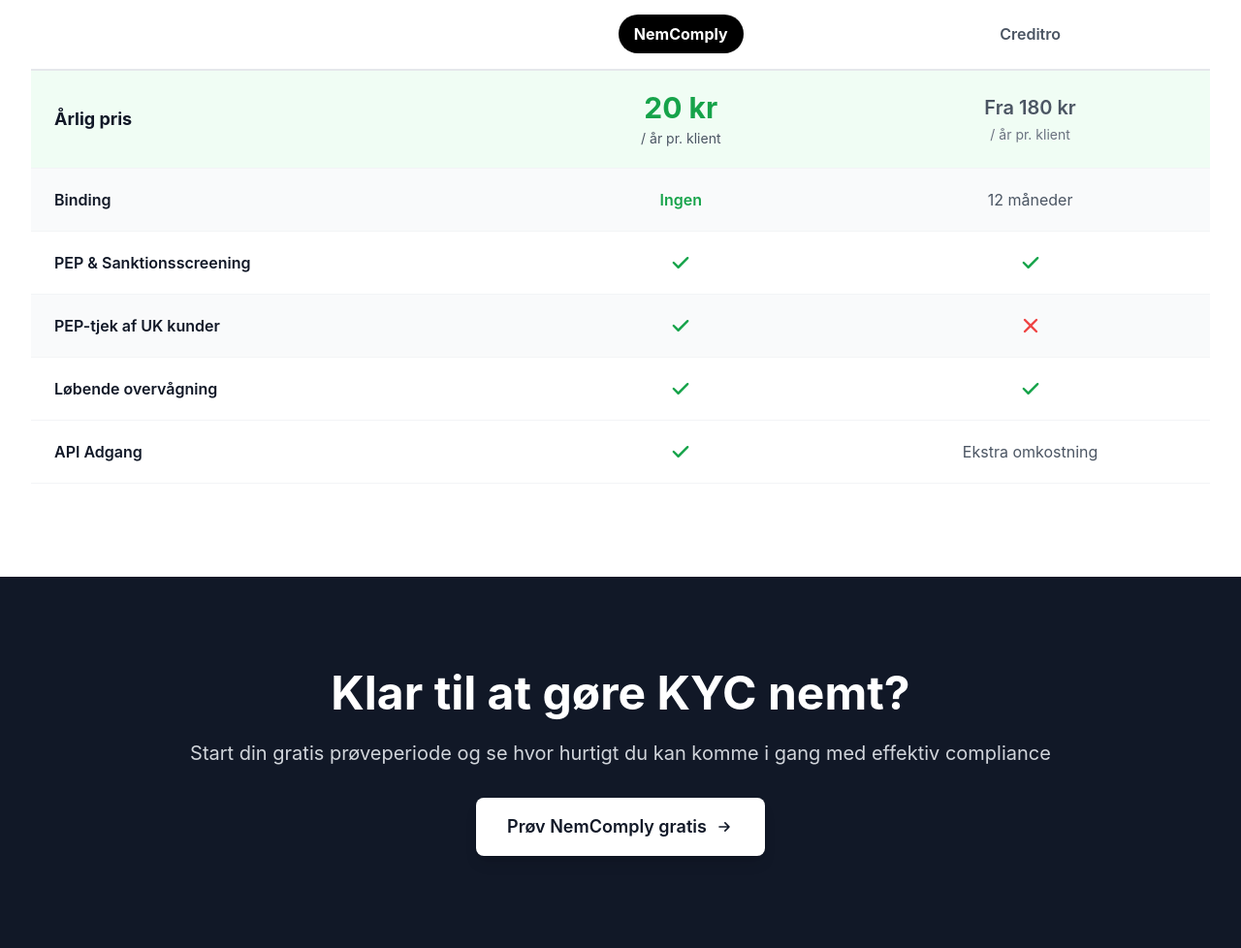
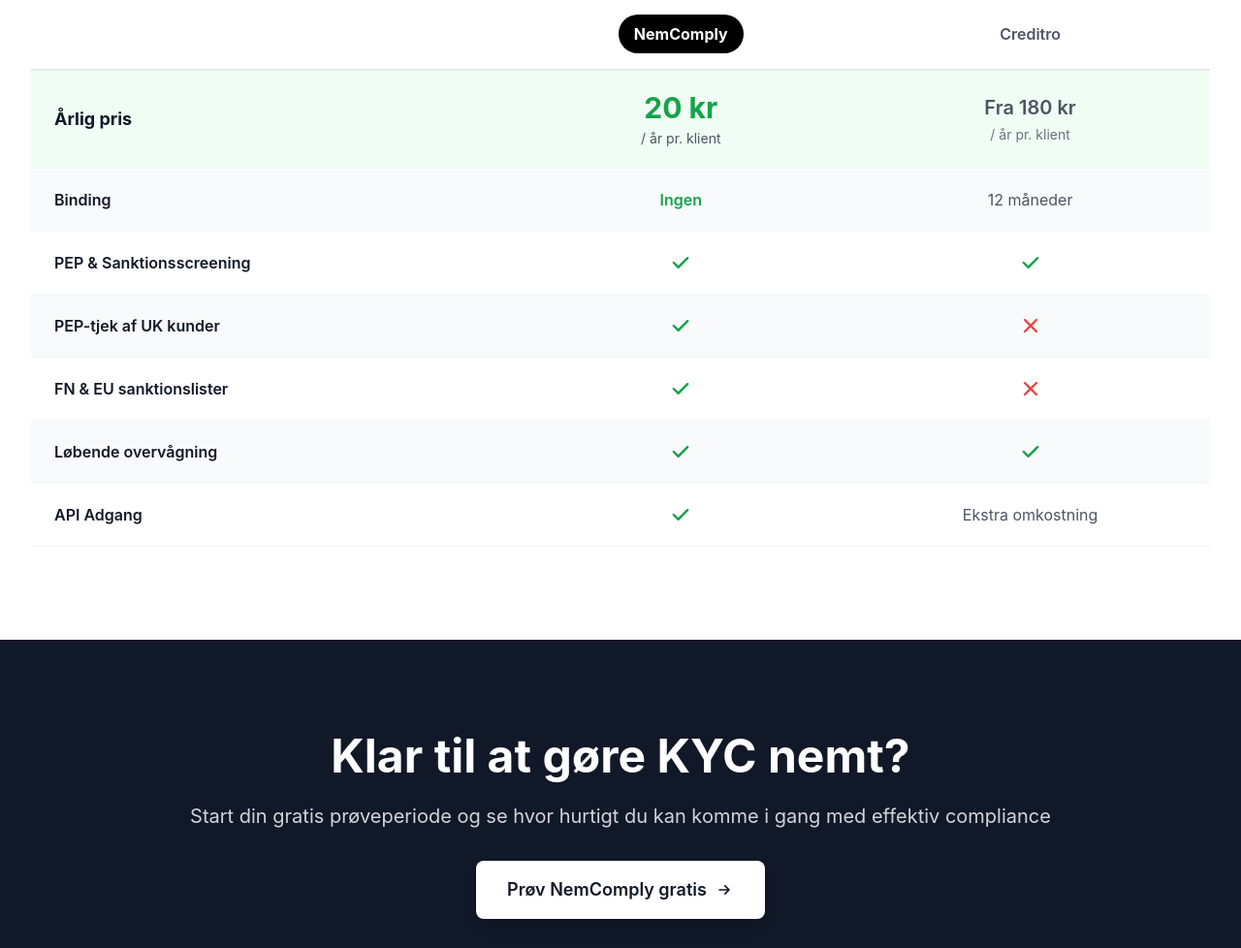
Before and after one commit to TheFountainhead/nemcomply-marketing, a PHP site: page / in a window 1280 px wide. Shown: the part 2996-3974 px from the top of the page at 97% size. Run offline with PHP 8.4, Linux system fonts and the light colour scheme; some libraries are stand-ins or nearby versions.

Commit message:
Tilføj FN & EU sanktionslister til sammenligningstabel
Viser at NemComply tjekker mod FNs og EUs sanktionslister,
mens Creditro ikke gør.

🤖 Generated with [Claude Code](https://claude.com/claude-code)

Co-Authored-By: Claude <noreply@anthropic.com>

```diff
--- a/index.php
+++ b/index.php
@@ -481,6 +481,20 @@
                         </tr>
 
                         <tr class="border-b border-gray-100">
+                            <td class="py-5 px-6 font-semibold text-gray-900">FN & EU sanktionslister</td>
+                            <td class="py-5 px-6 text-center">
+                                <svg class="w-6 h-6 text-green-600 mx-auto" fill="currentColor" viewBox="0 0 20 20">
+                                    <path fill-rule="evenodd" d="M16.707 5.293a1 1 0 010 1.414l-8 8a1 1 0 01-1.414 0l-4-4a1 1 0 011.414-1.414L8 12.586l7.293-7.293a1 1 0 011.414 0z" clip-rule="evenodd"/>
+                                </svg>
+                            </td>
+                            <td class="py-5 px-6 text-center">
+                                <svg class="w-6 h-6 text-red-500 mx-auto" fill="currentColor" viewBox="0 0 20 20">
+                                    <path fill-rule="evenodd" d="M4.293 4.293a1 1 0 011.414 0L10 8.586l4.293-4.293a1 1 0 111.414 1.414L11.414 10l4.293 4.293a1 1 0 01-1.414 1.414L10 11.414l-4.293 4.293a1 1 0 01-1.414-1.414L8.586 10 4.293 5.707a1 1 0 010-1.414z" clip-rule="evenodd"/>
+                                </svg>
+                            </td>
+                        </tr>
+
+                        <tr class="border-b border-gray-100 bg-gray-50">
                             <td class="py-5 px-6 font-semibold text-gray-900">Løbende overvågning</td>
                             <td class="py-5 px-6 text-center">
                                 <svg class="w-6 h-6 text-green-600 mx-auto" fill="currentColor" viewBox="0 0 20 20">
```
Also changed, not shown: index.html (+14 -0 lines).
